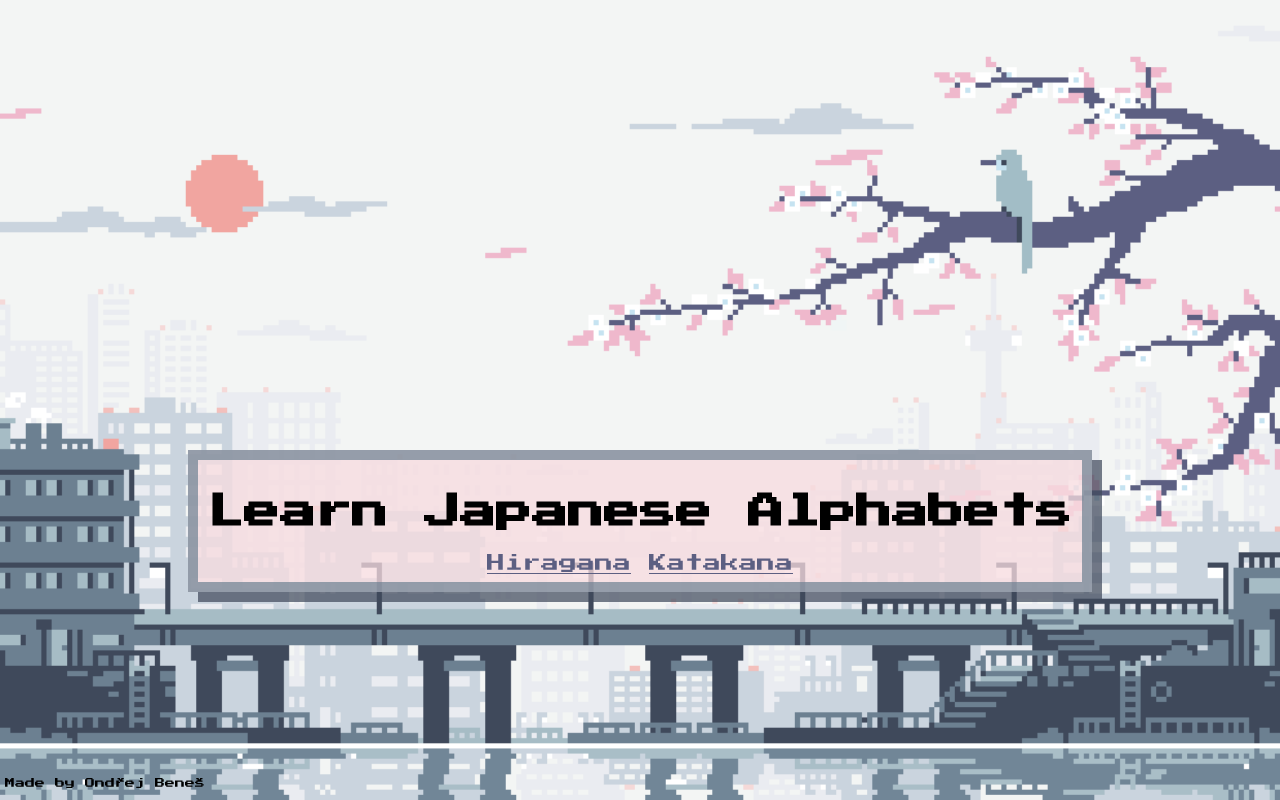
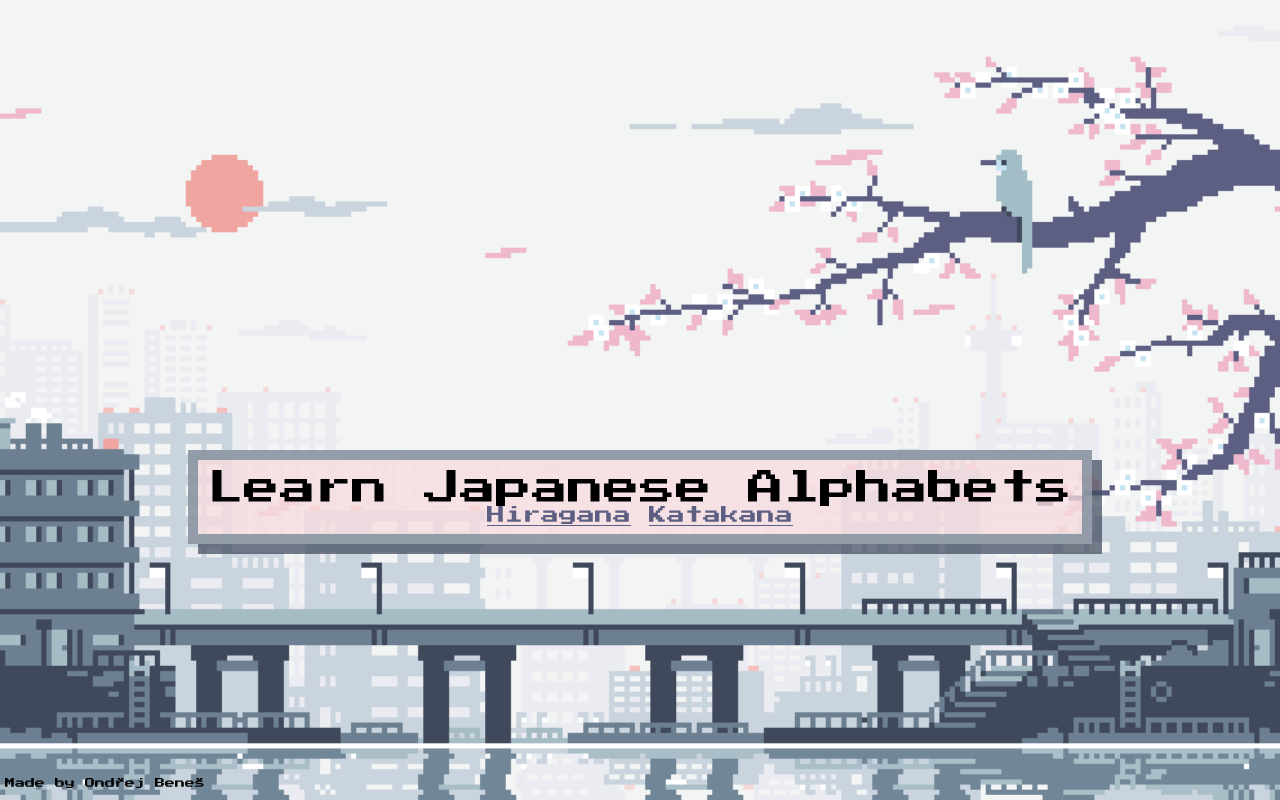
Before and after one commit to Podisti/Learn-Japan-io, a plain HTML site: page index.html in a window 1280 px wide. Drawn offline with Linux system fonts and the light colour scheme; a web font is replaced by a local one.

Commit message:
Update style.css

```diff
--- a/style.css
+++ b/style.css
@@ -1,6 +1,9 @@
 @import url("https://fonts.googleapis.com/css2?family=DotGothic16&family=Press+Start+2P&display=swap");
 
 html {
+  margin: 0;
+  padding: 0;
+
   font-size: 18px;
   font-family: "Press Start 2P", cursive;
   background-image: url(./images/walp1.gif);
@@ -8,6 +11,17 @@ html {
   background-repeat: no-repeat;
   background-size: cover;
   height: 100%;
+}
+
+body {
+  padding: 0;
+  margin: 0;
+}
+
+h1 {
+  padding: 0;
+  margin: 0;
+  font-weight: normal;
 }
 
 #app {
```
